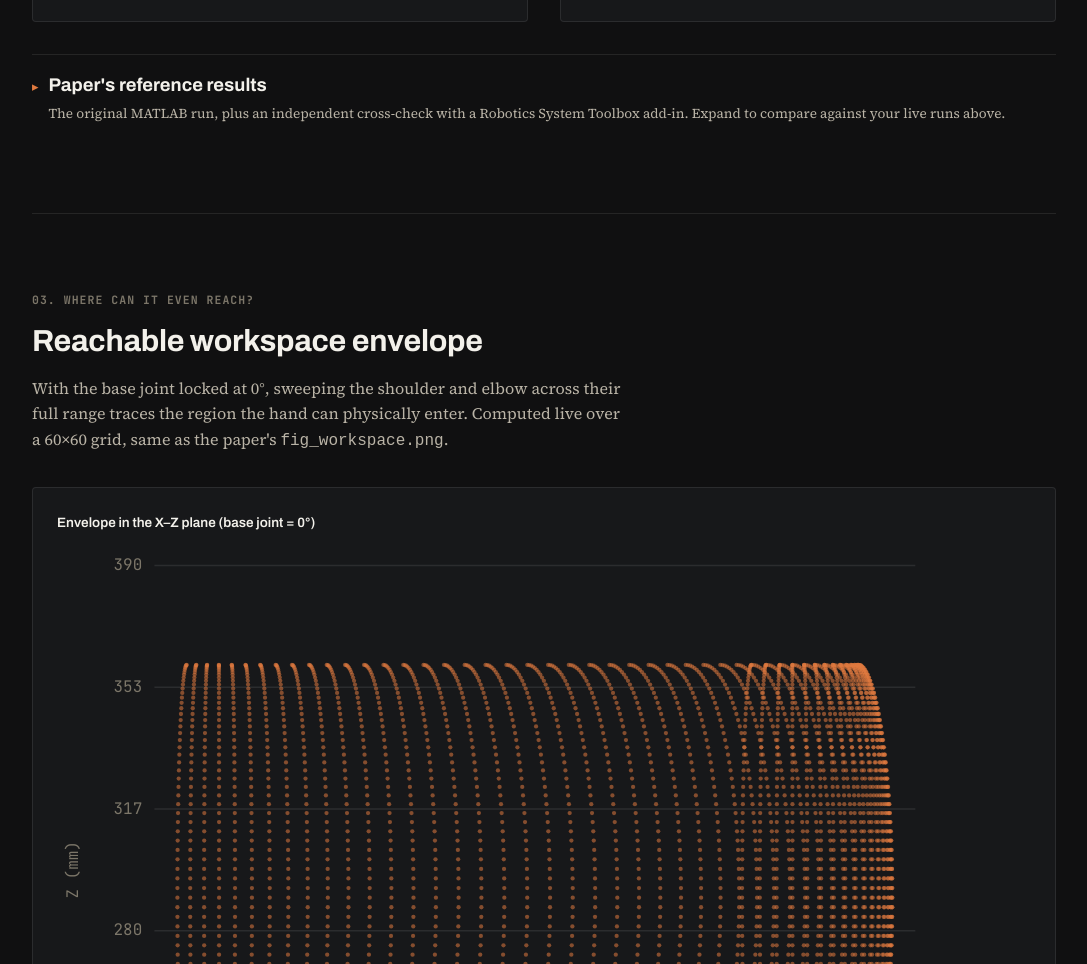
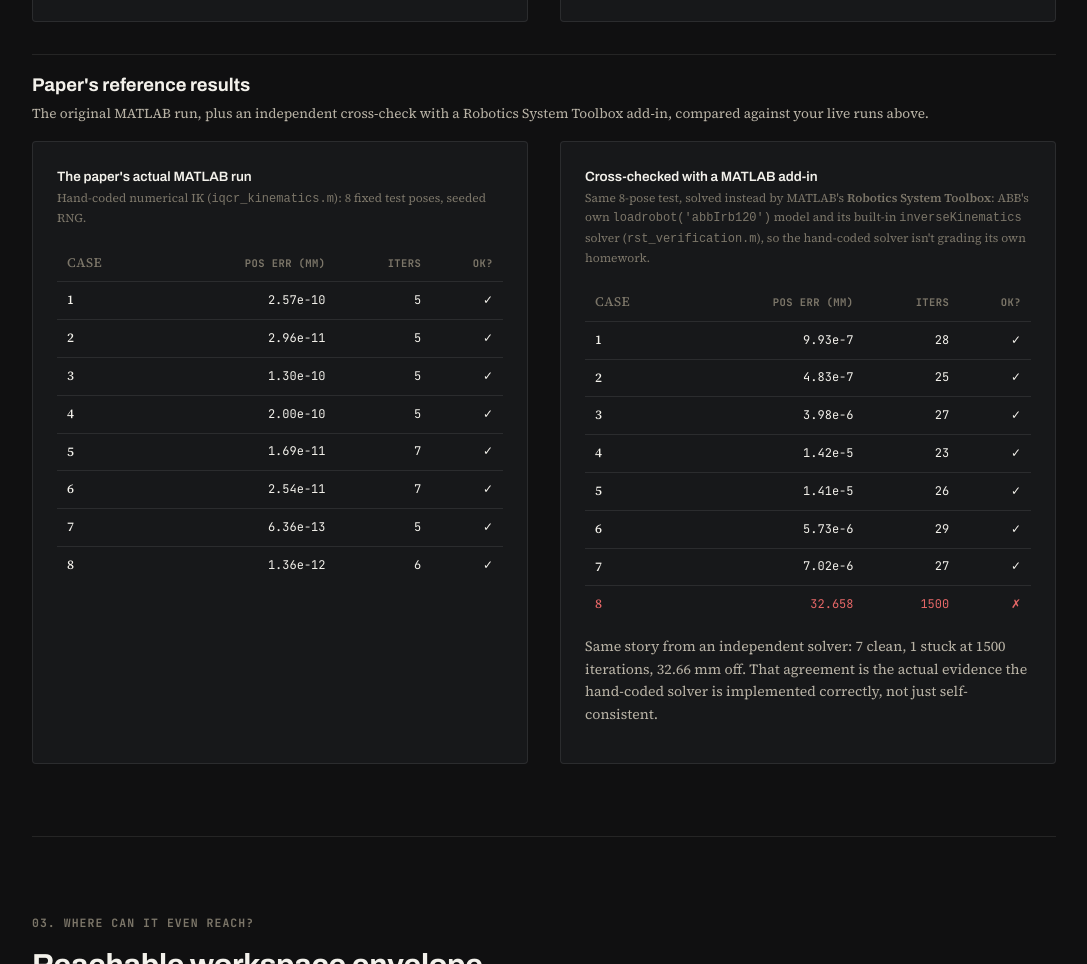
Before and after one commit to Veer-Sanghvi/IQCR, a website: page index.html in a window 1280 px wide. Shown: the part 2639-3603 px from the top of the page, without its empty margins (96-1183 px from the left). Drawn offline with nearby package versions, Linux system fonts and the light colour scheme; animation ran at ten frames a second.

Commit message:
Make paper reference results section always visible
Matches the same fix on HEFP: the paper's MATLAB run and Robotics
System Toolbox cross-check were hidden behind a collapsed <details>
disclosure requiring a click. Both tables already populate on page
load, so there's no reason to gate the content behind an interaction.

```diff
--- a/index.html
+++ b/index.html
@@ -298,14 +298,9 @@ footer .rule{height:1px; background:var(--border); margin-bottom:var(--space-xl)
     </div>
   </div>
 
-  <details class="disclosure" style="margin-top:var(--space-2xl);">
-    <summary>
-      <span class="disclosure-chevron">▸</span>
-      <span>
-        <span class="disclosure-title">Paper's reference results</span>
-        <span class="disclosure-sub">The original MATLAB run, plus an independent cross-check with a Robotics System Toolbox add-in. Expand to compare against your live runs above.</span>
-      </span>
-    </summary>
+  <div style="margin-top:var(--space-2xl); padding-top:var(--space-lg); border-top:1px solid var(--border);">
+    <span class="disclosure-title" style="display:block;">Paper's reference results</span>
+    <span class="disclosure-sub" style="display:block;">The original MATLAB run, plus an independent cross-check with a Robotics System Toolbox add-in, compared against your live runs above.</span>
     <div class="two-col" style="margin-top:var(--space-lg);">
       <div class="chart-card">
         <p class="chart-title">The paper's actual MATLAB run</p>
@@ -323,7 +318,7 @@ footer .rule{height:1px; background:var(--border); margin-bottom:var(--space-xl)
         <p class="small" style="margin-top:12px;">Same story from an independent solver: 7 clean, 1 stuck at 1500 iterations, 32.66&nbsp;mm off. That agreement is the actual evidence the hand-coded solver is implemented correctly, not just self-consistent.</p>
       </div>
     </div>
-  </details>
+  </div>
 </section>
 
 <section id="workspace">
```
